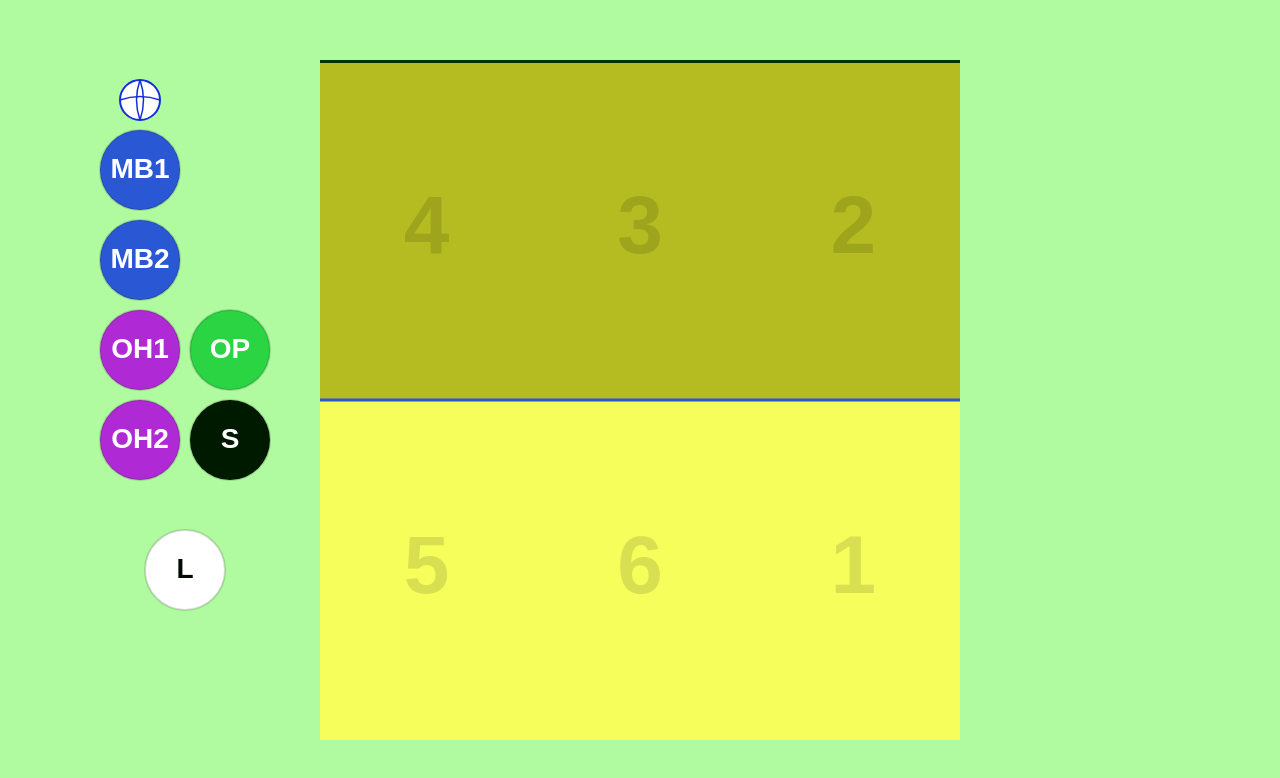
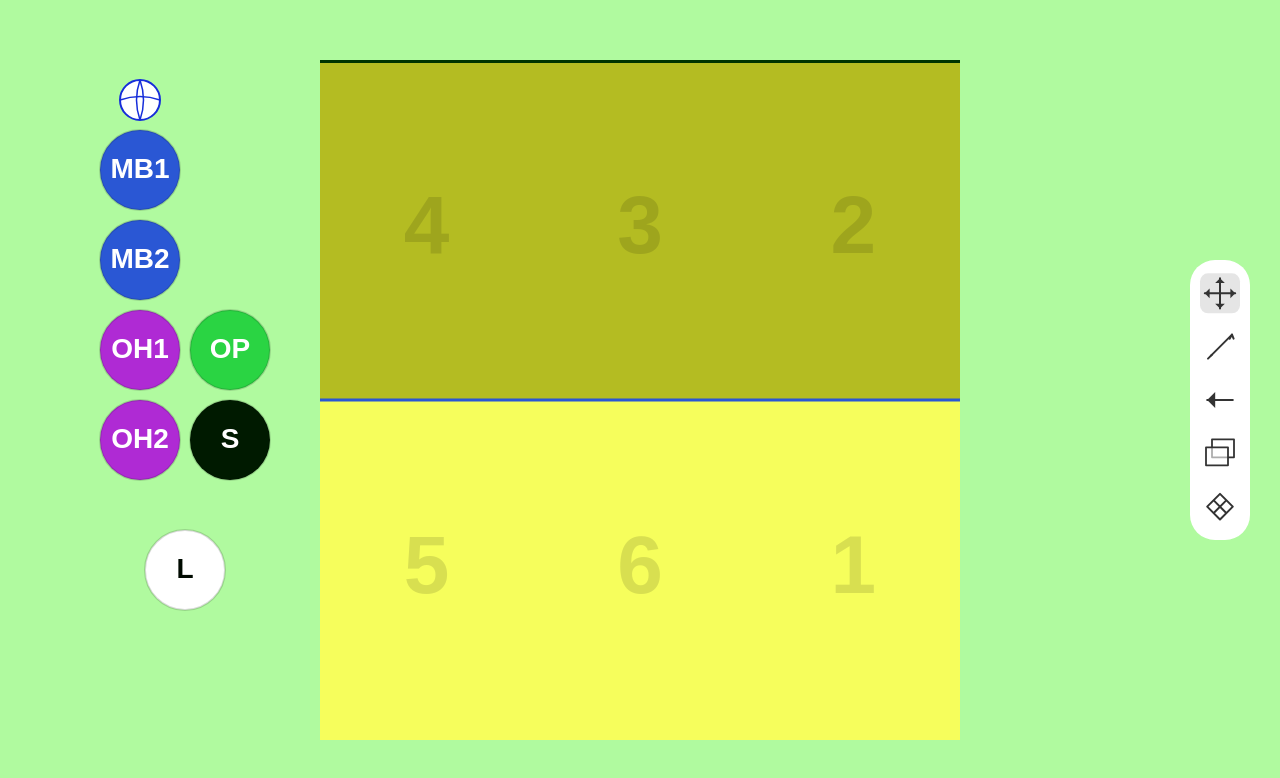
Before and after one commit to smargelov/volley-coach-panel, a plain HTML site: page index.html in a window 1280 px wide. Drawn offline with Linux system fonts and the light colour scheme.

Commit message:
feat: draw toolbar with tool icons
Co-Authored-By: Claude Opus 4.6 <noreply@anthropic.com>

```diff
--- a/index.html
+++ b/index.html
@@ -171,6 +171,210 @@
       ctx.fillText('1', courtX + colW * 2.5, botRowY);
     }
 
+    // --- Toolbar icon drawing functions ---
+
+    function drawMoveIcon(x, y, size) {
+      const cx = x + size / 2;
+      const cy = y + size / 2;
+      const arm = size * 0.38;
+      const head = size * 0.12;
+
+      ctx.strokeStyle = '#333';
+      ctx.fillStyle = '#333';
+      ctx.lineWidth = 2;
+      ctx.lineCap = 'round';
+
+      // Cross lines
+      ctx.beginPath();
+      ctx.moveTo(cx - arm, cy); ctx.lineTo(cx + arm, cy);
+      ctx.moveTo(cx, cy - arm); ctx.lineTo(cx, cy + arm);
+      ctx.stroke();
+
+      // Arrow heads — right
+      ctx.beginPath();
+      ctx.moveTo(cx + arm, cy);
+      ctx.lineTo(cx + arm - head, cy - head);
+      ctx.lineTo(cx + arm - head, cy + head);
+      ctx.closePath(); ctx.fill();
+      // left
+      ctx.beginPath();
+      ctx.moveTo(cx - arm, cy);
+      ctx.lineTo(cx - arm + head, cy - head);
+      ctx.lineTo(cx - arm + head, cy + head);
+      ctx.closePath(); ctx.fill();
+      // up
+      ctx.beginPath();
+      ctx.moveTo(cx, cy - arm);
+      ctx.lineTo(cx - head, cy - arm + head);
+      ctx.lineTo(cx + head, cy - arm + head);
+      ctx.closePath(); ctx.fill();
+      // down
+      ctx.beginPath();
+      ctx.moveTo(cx, cy + arm);
+      ctx.lineTo(cx - head, cy + arm - head);
+      ctx.lineTo(cx + head, cy + arm - head);
+      ctx.closePath(); ctx.fill();
+    }
+
+    function drawDrawIcon(x, y, size) {
+      ctx.strokeStyle = '#333';
+      ctx.fillStyle = '#333';
+      ctx.lineWidth = 2;
+      ctx.lineCap = 'round';
+      ctx.lineJoin = 'round';
+
+      const px = x + size * 0.2;
+      const py = y + size * 0.8;
+      const tx = x + size * 0.8;
+      const ty = y + size * 0.2;
+
+      // Pencil body
+      ctx.beginPath();
+      ctx.moveTo(px, py);
+      ctx.lineTo(tx, ty);
+      ctx.stroke();
+
+      // Pencil tip
+      ctx.beginPath();
+      ctx.moveTo(px, py);
+      ctx.lineTo(px + size * 0.08, py - size * 0.12);
+      ctx.lineTo(px + size * 0.12, py - size * 0.08);
+      ctx.closePath();
+      ctx.fill();
+
+      // Pencil top
+      ctx.beginPath();
+      ctx.moveTo(tx - size * 0.06, ty + size * 0.1);
+      ctx.lineTo(tx, ty);
+      ctx.lineTo(tx + size * 0.04, ty + size * 0.1);
+      ctx.stroke();
+    }
+
+    function drawArrowIcon(x, y, size) {
+      ctx.strokeStyle = '#333';
+      ctx.fillStyle = '#333';
+      ctx.lineWidth = 2;
+      ctx.lineCap = 'round';
+
+      const cy = y + size / 2;
+      const left = x + size * 0.18;
+      const right = x + size * 0.82;
+      const head = size * 0.2;
+
+      // Shaft
+      ctx.beginPath();
+      ctx.moveTo(right, cy);
+      ctx.lineTo(left, cy);
+      ctx.stroke();
+
+      // Arrow head pointing left
+      ctx.beginPath();
+      ctx.moveTo(left, cy);
+      ctx.lineTo(left + head, cy - head);
+      ctx.lineTo(left + head, cy + head);
+      ctx.closePath();
+      ctx.fill();
+    }
+
+    function drawAreaIcon(x, y, size) {
+      ctx.strokeStyle = '#333';
+      ctx.lineWidth = 1.8;
+      ctx.lineCap = 'round';
+      ctx.lineJoin = 'round';
+
+      const pad = size * 0.15;
+      const rectW = size * 0.55;
+      const rectH = size * 0.45;
+
+      // Back rect
+      ctx.strokeRect(x + pad + size * 0.15, y + pad, rectW, rectH);
+      // Front rect (overlapping)
+      ctx.fillStyle = 'rgba(255,255,255,0.6)';
+      ctx.fillRect(x + pad, y + pad + size * 0.2, rectW, rectH);
+      ctx.strokeStyle = '#333';
+      ctx.strokeRect(x + pad, y + pad + size * 0.2, rectW, rectH);
+    }
+
+    function drawClearIcon(x, y, size) {
+      ctx.strokeStyle = '#333';
+      ctx.lineWidth = 2;
+      ctx.lineCap = 'round';
+      ctx.lineJoin = 'round';
+
+      const cx = x + size / 2;
+      const cy = y + size / 2;
+      const r = size * 0.32;
+
+      // Diamond / eraser shape
+      ctx.beginPath();
+      ctx.moveTo(cx, cy - r);
+      ctx.lineTo(cx + r, cy);
+      ctx.lineTo(cx, cy + r);
+      ctx.lineTo(cx - r, cy);
+      ctx.closePath();
+      ctx.stroke();
+
+      // X inside
+      const inner = r * 0.45;
+      ctx.beginPath();
+      ctx.moveTo(cx - inner, cy - inner);
+      ctx.lineTo(cx + inner, cy + inner);
+      ctx.moveTo(cx + inner, cy - inner);
+      ctx.lineTo(cx - inner, cy + inner);
+      ctx.stroke();
+    }
+
+    // --- Toolbar ---
+
+    function drawToolbar() {
+      const tbW = 60;
+      const tbH = 280;
+      const tbX = canvas.width - 30 - tbW;
+      const tbY = (canvas.height - tbH) / 2;
+      const borderRadius = 25;
+
+      state.toolbarBounds = { x: tbX, y: tbY, w: tbW, h: tbH };
+
+      // White rounded rect
+      ctx.fillStyle = '#FFFFFF';
+      ctx.beginPath();
+      ctx.roundRect(tbX, tbY, tbW, tbH, borderRadius);
+      ctx.fill();
+
+      // Buttons
+      const tools = ['move', 'draw', 'arrow', 'area', 'clear'];
+      const btnSize = 40;
+      const totalBtnH = tools.length * btnSize;
+      const gap = (tbH - totalBtnH) / (tools.length + 1);
+
+      const iconDrawers = {
+        move: drawMoveIcon,
+        draw: drawDrawIcon,
+        arrow: drawArrowIcon,
+        area: drawAreaIcon,
+        clear: drawClearIcon,
+      };
+
+      state.toolButtons = [];
+
+      tools.forEach((tool, i) => {
+        const bx = tbX + (tbW - btnSize) / 2;
+        const by = tbY + gap + i * (btnSize + gap);
+
+        state.toolButtons.push({ tool, x: bx, y: by, w: btnSize, h: btnSize });
+
+        // Active highlight
+        if (state.tool === tool) {
+          ctx.fillStyle = 'rgba(0,0,0,0.1)';
+          ctx.beginPath();
+          ctx.roundRect(bx, by, btnSize, btnSize, 8);
+          ctx.fill();
+        }
+
+        iconDrawers[tool](bx, by, btnSize);
+      });
+    }
+
     function renderAll() {
       // Clear and fill background
       ctx.clearRect(0, 0, canvas.width, canvas.height);
@@ -181,6 +385,7 @@
       initPlayers();
       drawPlayers();
       drawBall();
+      drawToolbar();
     }
 
     window.addEventListener('resize', resize);
```
